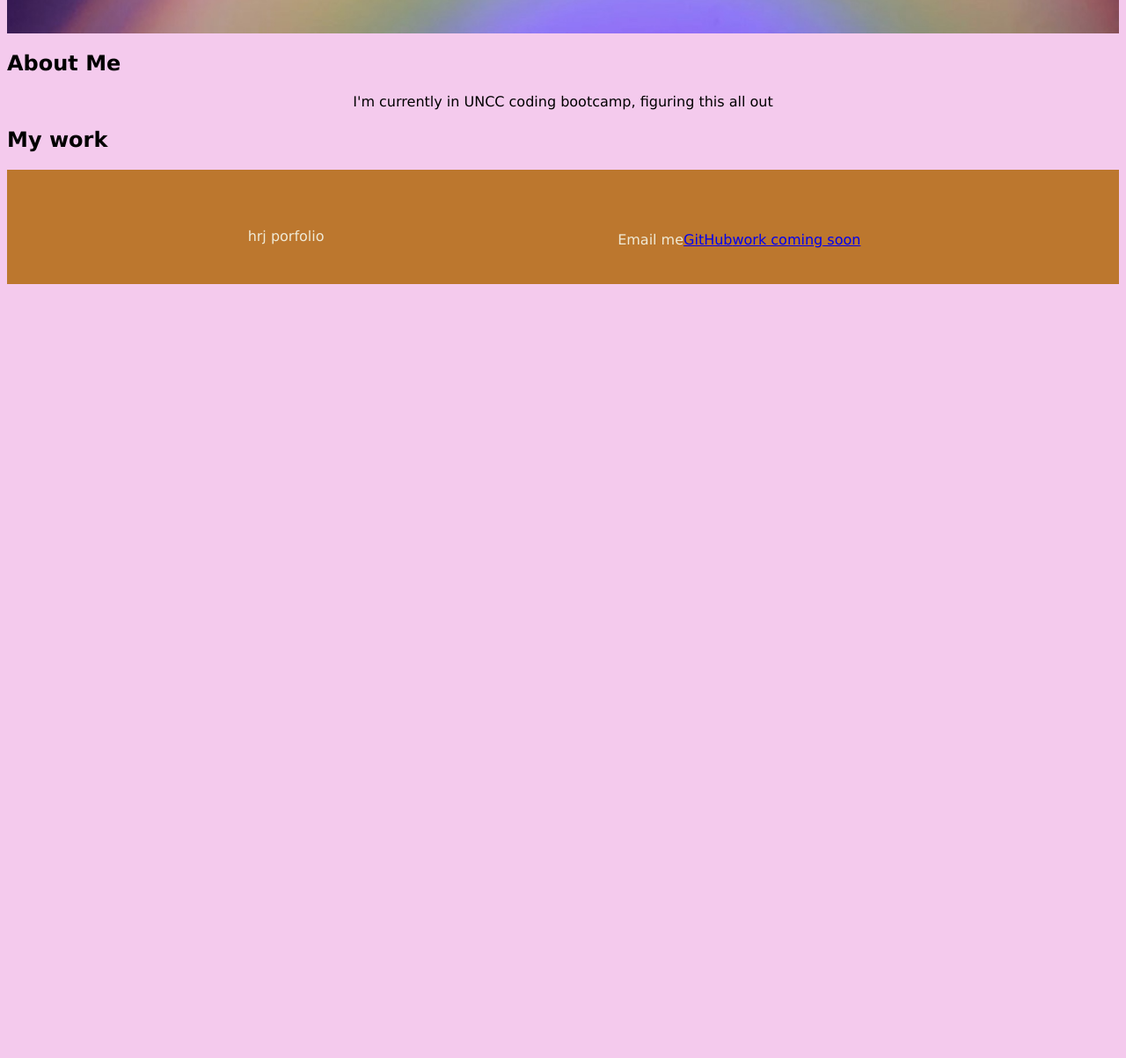
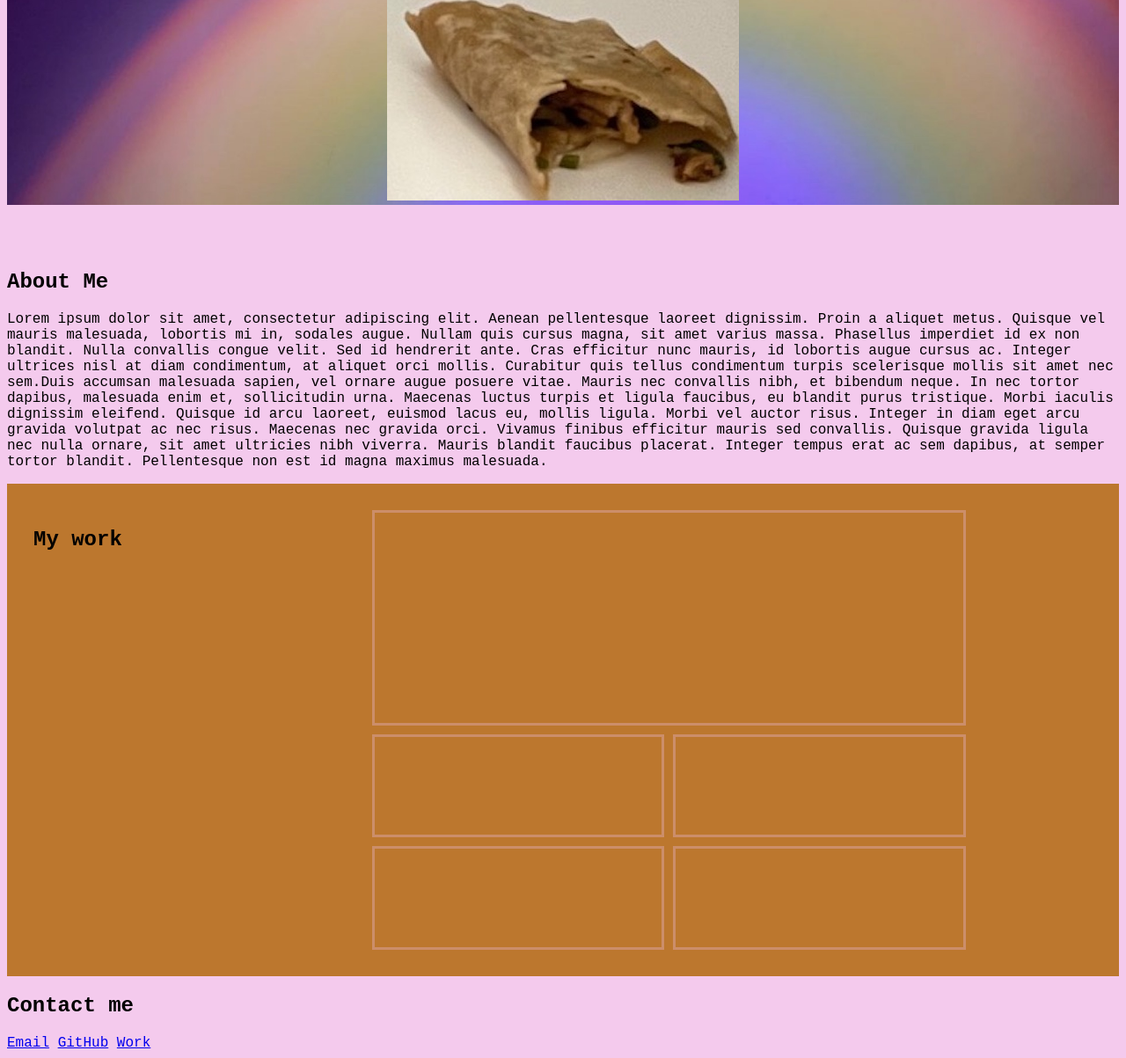
Before and after one commit to hluckyr/tame-toast, a plain HTML site: page index.html in a window 1280 px wide. Shown: the part 215-1418 px from the top of the page at 88% size. Before the commit the page ends 800 px from the top, so only its background shows below. Drawn offline with Linux system fonts and the light colour scheme.

Commit message:
finished

```diff
--- a/assets/style.css
+++ b/assets/style.css
@@ -1,29 +1,28 @@
-
-* {
-  font-family: "Lucida Sans Unicode", "Lucida Grande", sans-serif;
+body {
+  background-color: rgb(244, 202, 237);
+  font-family: 'Courier New', Courier, monospace;
 }
 
-body {
-  background-color: rgb(244, 202, 237);
-}
-
-header{
+header {
+  background-color: #bc772e;
   display: flex;
   width: 100%;
-  height: 5px;
+  height: 60px;
   line-height: 5px;
   color: #f0ead6;
-  background-color: #bc772e;
   flex-wrap: wrap;
   justify-content: space-between;
 }
+
 nav {
   display: flex;
   flex-direction: row;
   flex-wrap: wrap;
+
 }
-nav a{
-  color:black;
+
+nav a {
+  color: #f0ead6;
   display: flex;
   flex-wrap: wrap;
   flex-direction: row;
@@ -39,49 +38,84 @@ nav a{
   background-position: center;
   background-size: cover;
   display: flex;
-  align-items: center;
+  align-items: left;
   justify-content: space-around;
 }
 
-#avatar {
-  image: url("../assets/images/avatar.jpeg");
-  min-height: 30vh;
-  min-width: 40vh;
-  background-position: center;
+.work {
+  padding: 30px;
   display: flex;
-  align-items: center;
-  justify-content: space-around;
+  justify-content: space-between;
+  background-color:#bc772e;
 }
 
-.highlighted-text {
+.project-wrapper {
+  width: 80%;
+  height: 500px;
   display: flex;
-  flex-wrap: wrap;
   justify-content: center;
-  list-style: none;
-  margin: 20px;
 }
 
-form {
-  margin: 0 auto;
-  width: 500px;
-  padding: 10px;
-  border: 5px solid rgb(146, 96, 96);
-  border-radius: 20px;
+.project-grid {
+  width: 70%;
+  display: grid;
+  grid-template-columns: repeat(2, 1fr);
+  grid-template-rows: repeat(4, 1fr);
+  gap: 10px;
 }
 
-#contact-section {
+.project {
+  border: solid;
+  color: rgb(222, 166, 166);
+  display: flex;
+  justify-content: flex-end;
+  align-items: flex-end;
+  background-size: cover;
+  background-position: center;
+  opacity: 0.5;
 }
 
-footer{
+.project:hover {
+  opacity: 1.0;
+}
+
+.holder-one {
+  grid-column: 1/3;
+  grid-row: span 2;
+  background-image: url("");
+}
+
+.holder-two {
+  background-image: url("");
+  background-position: 50% 15%;
+}
+
+.holder-three {
+  background-image: url("");
+  background-position: 60% 50%;
+}
+
+.holder-four {
+  background-image: url("");
+}
+
+.holder-five {
+  background-image: url(");
+}
+
+footer {
   width: 100%;
-  height: 100px;
-  line-height: 100px;
+  height: 60px;
+  line-height: 5px;
   color: #f0ead6;
   background-color: #bc772e;
   display: flex;
-  justify-content: space-evenly;
-  flex-wrap: wrap;
+  flex-direction: row;
   padding-top: 30px;
   margin-bottom: 30px;
   align-content: center;
 }
+
+.contact{
+
+}
--- a/index.html
+++ b/index.html
@@ -9,44 +9,76 @@
 </head>
 
 <body>
-  <!--header & nav-->
   <header>
     <h1>hana reiko</h1>
 
     <nav>
-
-      <a href="#about">about</a>
-      <a href="#work">work</a>
-      <a href="#contact">contact</a>
-
+      <a href="#about">About</a>
+      <a href="#work">Work</a>
+      <a href="#contact">Contact</a>
     </nav>
   </header>
 
 
   <section id="hero">
+    <div>
+      <img src="./assets/images/taco avatar.jpeg">
+    </div>
+  </section>
+  <br><br><br>
+
+  <section id="about" class="about-me"></section>
+  <h2>About Me</h2>
+  <p>
+      Lorem ipsum dolor sit amet, consectetur adipiscing elit. Aenean pellentesque laoreet dignissim.
+    Proin a aliquet metus. Quisque vel mauris malesuada, lobortis mi in, sodales augue. Nullam quis
+    cursus magna, sit amet varius massa. Phasellus imperdiet id ex non blandit. Nulla convallis congue
+    velit. Sed id hendrerit ante. Cras efficitur nunc mauris, id lobortis augue cursus ac. Integer
+    ultrices nisl at diam condimentum, at aliquet orci mollis. Curabitur quis tellus condimentum turpis
+    scelerisque mollis sit amet nec sem.Duis accumsan malesuada sapien, vel ornare augue posuere vitae.
+    Mauris nec convallis nibh, et bibendum neque. In nec tortor dapibus, malesuada enim et, sollicitudin
+    urna. Maecenas luctus turpis et ligula faucibus, eu blandit purus tristique. Morbi iaculis dignissim
+    eleifend. Quisque id arcu laoreet, euismod lacus eu, mollis ligula. Morbi vel auctor risus. Integer
+    in diam eget arcu gravida volutpat ac nec risus. Maecenas nec gravida orci. Vivamus finibus
+    efficitur mauris sed convallis. Quisque gravida ligula nec nulla ornare, sit amet ultricies nibh
+    viverra. Mauris blandit faucibus placerat. Integer tempus erat ac sem dapibus, at semper tortor
+    blandit. Pellentesque non est id magna maximus malesuada.
+  </p>
   </section>
 
-  <section id="#avatar">
+  <section id="work" class="work">
+    <h2>My work</h2>
+    <div class="project-wrapper">
+      <div class="project-grid">
+        <a href="" target="#" class="project holder-one">
+          <div>
+          </div>
+        </a>
+        <a href="" target="#" class="project holder-two">
+          <div>
+          </div>
+        </a>
+        <a href="" target="#" class="project holder-three">
+          <div>
+          </div>
+        </a>
+        <a href="" target="#" class="project holder-four">
+          <div>
+          </div>
+        </a>
+        <a href="#" target="#" class="project holder-five">
+          <div>
+          </div>
+        </a>
+      </div>
+    </div>
   </section>
 
-    <h2>About Me</h2>
-    <p class="highlighted-text">
-      I'm currently in UNCC coding bootcamp, figuring this all out
-    </p>
-
-
-  <section id="my-work"></section>
-  <h2>My work</h2>
-
-
-
-  <footer id="#contact-section">
-    <p>hrj porfolio</p>
-    <ul class="highlighted-text">
-      <li><a href="mailto:hanareiko@gmail.com"></a>Email me</li>
-      <li><a href="https://github.com/hluckyr">GitHub</a></li>
-      <li><a href="#">work coming soon</a></li>
-    </ul>
+  <footer id="contact">
+    <h2>Contact me</h2>
+    <a href="mailto:hanareiko@gmail.com">Email</a>
+    <a href="https://github.com/hluckyr">GitHub</a>
+    <a href="#">Work<!--coming soon--></a>
   </footer>
 </body>
 
```
Also changed, not shown: assets/images/taco avatar.jpeg (added), 2 other files.
